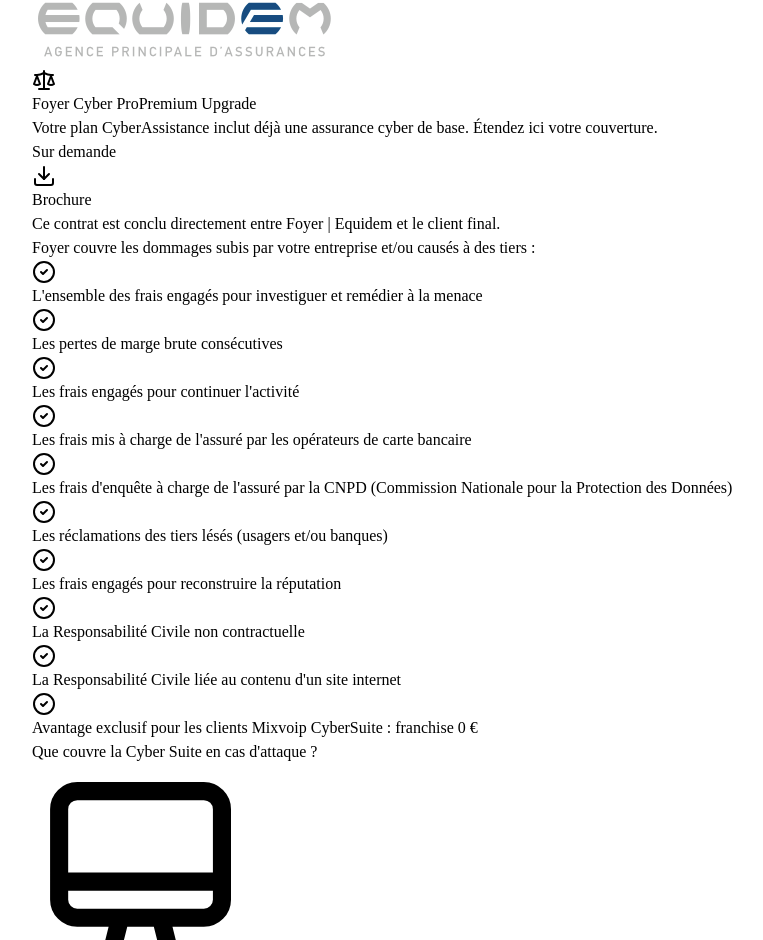
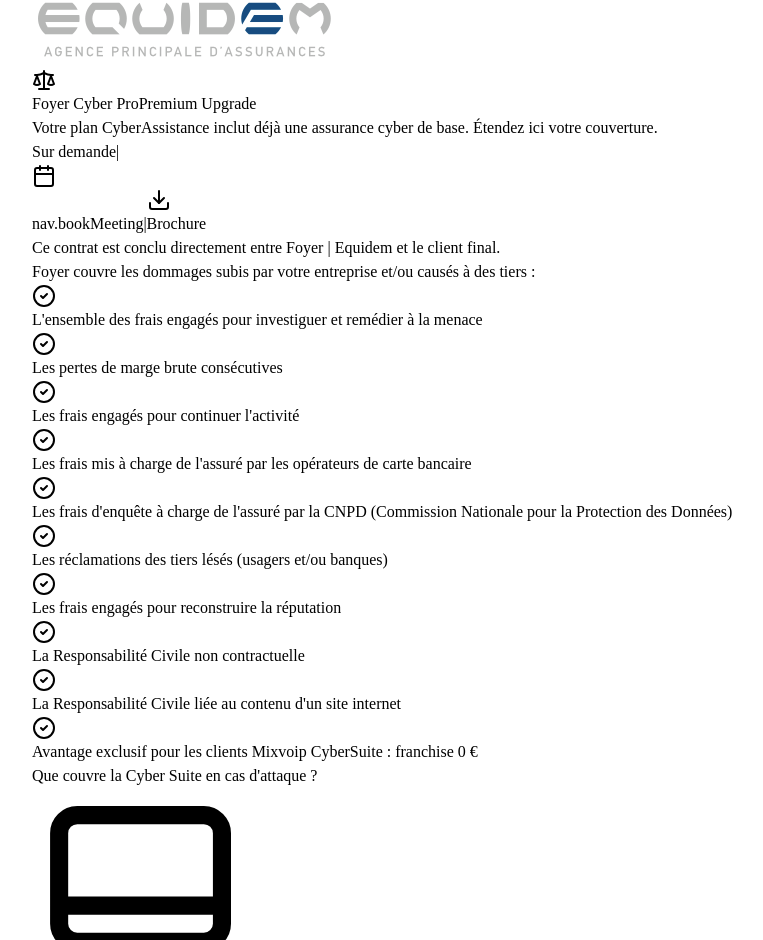
Before and after one commit to mixvoip-manus/cyberassistant, a React (Vite) app in the folder client/: page /fr/assistance in a window 1280 px wide. Shown: the part 5475-6415 px from the top of the page, without its empty margins (0-763 px from the left). Built offline with nearby package versions, Linux system fonts and the light colour scheme.

Commit message:
Foyer Cyber Pro: prominent action row with On Request, Book a meeting, Brochure download

```diff
--- a/client/src/components/PricingSection.tsx
+++ b/client/src/components/PricingSection.tsx
@@ -1,12 +1,28 @@
 import { useState } from 'react';
 import { useLanguage } from '@/contexts/LanguageContext';
-import { Shield, Scale, CheckCircle2, XCircle, ChevronDown, Zap, MapPin, Wifi, Gavel, FileText, Star, Download } from 'lucide-react';
+import { Shield, Scale, CheckCircle2, XCircle, ChevronDown, Zap, MapPin, Wifi, Gavel, FileText, Star, Download, Calendar } from 'lucide-react';
 
-const BROCHURE_URLS: Record<string, string> = {
-  en: 'https://d2xsxph8kpxj0f.cloudfront.net/310519663071388273/nmC9YwcVcbHMjzuKkyoCJd/pasted_file_kpZV6T_Brochurescyberpro_EN-Equidem_ab8081cc.pdf',
-  fr: 'https://d2xsxph8kpxj0f.cloudfront.net/310519663071388273/nmC9YwcVcbHMjzuKkyoCJd/pasted_file_z3z2xr_Depliantscyberpro_FR-Equidem_38660b1b.pdf',
-  de: 'https://d2xsxph8kpxj0f.cloudfront.net/310519663071388273/nmC9YwcVcbHMjzuKkyoCJd/brochure_DE_6234704c.pdf',
+const BROCHURE_URLS: Record<string, { url: string; filename: string }> = {
+  en: { url: 'https://d2xsxph8kpxj0f.cloudfront.net/310519663071388273/nmC9YwcVcbHMjzuKkyoCJd/pasted_file_kpZV6T_Brochurescyberpro_EN-Equidem_ab8081cc.pdf', filename: 'Foyer-CyberPro-Brochure-EN.pdf' },
+  fr: { url: 'https://d2xsxph8kpxj0f.cloudfront.net/310519663071388273/nmC9YwcVcbHMjzuKkyoCJd/pasted_file_z3z2xr_Depliantscyberpro_FR-Equidem_38660b1b.pdf', filename: 'Foyer-CyberPro-Brochure-FR.pdf' },
+  de: { url: 'https://d2xsxph8kpxj0f.cloudfront.net/310519663071388273/nmC9YwcVcbHMjzuKkyoCJd/brochure_DE_6234704c.pdf', filename: 'Foyer-CyberPro-Broschure-DE.pdf' },
 };
+
+function downloadBrochure(lang: string) {
+  const brochure = BROCHURE_URLS[lang] || BROCHURE_URLS.en;
+  fetch(brochure.url)
+    .then(res => res.blob())
+    .then(blob => {
+      const url = URL.createObjectURL(blob);
+      const a = document.createElement('a');
+      a.href = url;
+      a.download = brochure.filename;
+      document.body.appendChild(a);
+      a.click();
+      document.body.removeChild(a);
+      URL.revokeObjectURL(url);
+    });
+}
 
 export default function PricingSection() {
   const { t, language, getAssetUrl } = useLanguage();
@@ -143,18 +159,28 @@ export default function PricingSection() {
                             </div>
                             <p className="text-blue-600/70 text-xs mt-0.5">{t('pricing.assurance.upgradeNote')}</p>
                           </div>
-                          <div className="flex items-center gap-3 flex-shrink-0">
-                            <span className="text-blue-700 font-bold text-sm whitespace-nowrap">{t('pricing.assurance.onRequest')}</span>
+                        </div>
+                        {/* Action row: On Request + Book a meeting + Brochure */}
+                        <div className="flex items-center justify-center gap-4 mt-4 pt-4 border-t border-blue-200/50">
+                          <span className="text-blue-800 font-bold text-lg">{t('pricing.assurance.onRequest')}</span>
+                          <span className="text-blue-300">|</span>
                           <a
-                              href={BROCHURE_URLS[language] || BROCHURE_URLS.en}
+                            href="https://voxbi.me/mixvoip/sales"
                             target="_blank"
                             rel="noopener noreferrer"
-                              className="inline-flex items-center gap-2 text-sm font-semibold text-white bg-blue-600 hover:bg-blue-700 rounded-lg px-5 py-2.5 shadow-md hover:shadow-lg transition-all whitespace-nowrap"
+                            className="inline-flex items-center gap-2 text-sm font-semibold text-white bg-[#00B050] hover:bg-[#009040] rounded-lg px-5 py-2.5 shadow-md hover:shadow-lg transition-all whitespace-nowrap"
+                          >
+                            <Calendar className="h-4 w-4" />
+                            {t('nav.bookMeeting')}
+                          </a>
+                          <span className="text-blue-300">|</span>
+                          <button
+                            onClick={() => downloadBrochure(language)}
+                            className="inline-flex items-center gap-2 text-sm font-semibold text-white bg-blue-600 hover:bg-blue-700 rounded-lg px-5 py-2.5 shadow-md hover:shadow-lg transition-all whitespace-nowrap cursor-pointer"
                           >
                             <Download className="h-4 w-4" />
                             {t('pricing.assurance.brochure')}
-                            </a>
-                          </div>
+                          </button>
                         </div>
                       </div>
                     </td>
```
Lines whose indentation alone changed are shown as unchanged.
